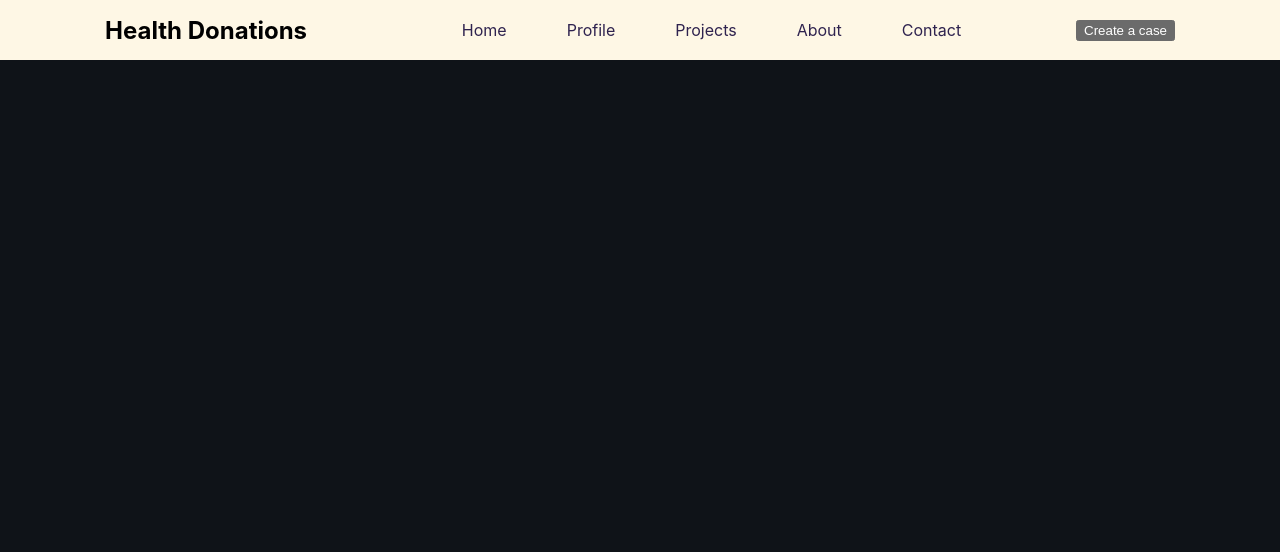
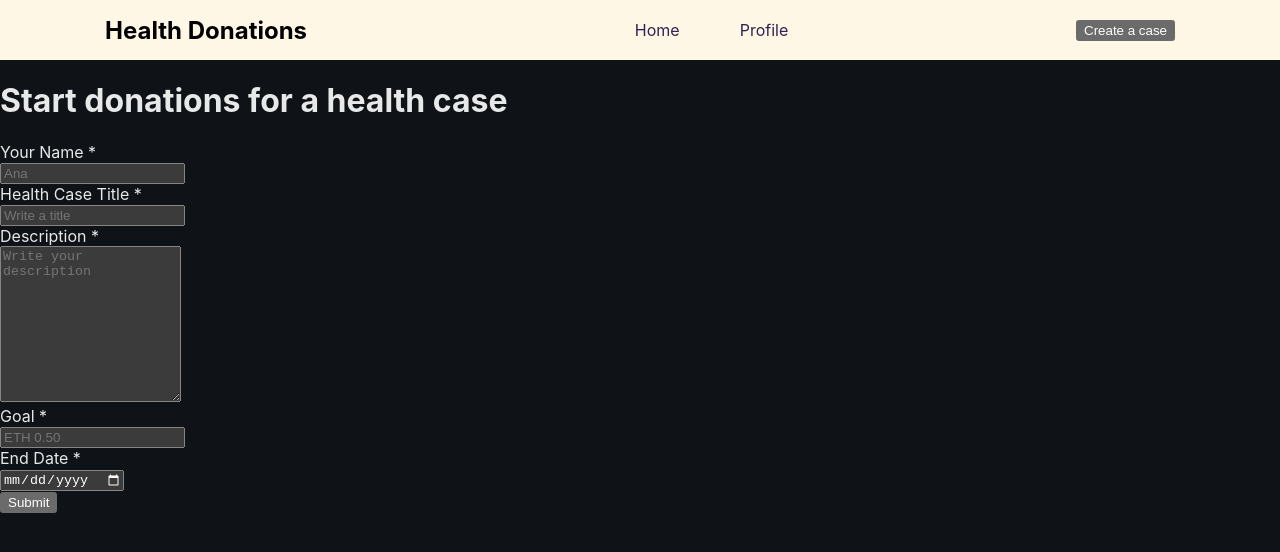
Before and after one commit to KirilTrbojevikj/BVIK-Project, a React (Vite) app in the folder client/: page /create-case in a window 1280 px wide. Shown: the top 552 px of the page. Built offline with nearby package versions, Linux system fonts and the light colour scheme; what @thirdweb-dev/react would draw is missing.

Commit message:
Create page

```diff
--- a/client/src/App.jsx
+++ b/client/src/App.jsx
@@ -2,7 +2,7 @@ import React from 'react';
 import { Route, Routes } from 'react-router-dom';
 
 import { Navbar } from './components';
-import { Home } from './pages';
+import { CreateCase, DetailsCase, Home, Profile } from './pages';
 
 const App = () => {
   return (
@@ -13,6 +13,9 @@ const App = () => {
 
         <Routes>
           <Route path='/' element={<Home />} />
+          <Route path='/profile' element={<Profile />} />
+          <Route path='/create-case' element={<CreateCase />} />
+          <Route path='/details/:id' element={<DetailsCase />} />
         </Routes>
       </div>
 
--- /dev/null
+++ b/client/src/components/FormField.jsx
@@ -0,0 +1,33 @@
+import React from 'react'
+
+const FormField = ({ labelName, placeholder,
+    inputType, isTextArea, value, handleChange }) => {
+    return (
+        <label>
+            {labelName && (
+                <div>{labelName}</div>
+            )}
+            {isTextArea ? (
+                <textarea
+                    required
+                    value={value}
+                    onChange={handleChange}
+                    rows={10}
+                    placeholder={placeholder}
+                />
+            ) : (
+                <input
+                    required
+                    value={value}
+                    onChange={handleChange}
+                    type={inputType}
+                    step="0.1"
+                    placeholder={placeholder}
+
+                />
+            )}
+        </label>
+    )
+}
+
+export default FormField
--- a/client/src/components/Navbar.jsx
+++ b/client/src/components/Navbar.jsx
@@ -27,15 +27,7 @@ const Navbar = () => {
             <li>
               <NavLink to="/profile">Profile</NavLink>
             </li>
-            <li>
-              <NavLink to="/projects">Projects</NavLink>
-            </li>
-            <li>
-              <NavLink to="/about">About</NavLink>
-            </li>
-            <li>
-              <NavLink to="/contact">Contact</NavLink>
-            </li>
+
           </ul>
         </div>
 
--- a/client/src/components/index.js
+++ b/client/src/components/index.js
@@ -1,2 +1,3 @@
 export { default as Navbar } from './Navbar';
 export { default as CustomButton } from './CustomButton';
+export { default as FormField } from './FormField';
--- a/client/src/pages/CreateCase.jsx
+++ b/client/src/pages/CreateCase.jsx
@@ -1,8 +1,92 @@
-import React from 'react'
+import React, { useState } from 'react';
+import { useNavigate } from 'react-router-dom';
+import { ethers } from 'ethers';
+
+import { CustomButton, FormField } from '../components';
 
 const CreateCase = () => {
+
+  const navigate = useNavigate();
+  const [isLoading, setIsLoading] = useState(false);
+  const [form, setForm] = useState({
+    name: '',
+    title: '',
+    description: '',
+    target: '',
+    deadline: '',
+
+  });
+
+  const handleFormFieldChange = (fieldName, e) => {
+    setForm({ ...form, [fieldName]: e.target.value })
+  }
+
+  const handleSubmit = (e) => {
+    e.preventDefault();
+
+
+    console.log(form);
+
+  }
+
   return (
-    <div>CreateCase</div>
+    <div>
+      <div>
+        <h1>Start donations for a health case</h1>
+      </div>
+
+      <form onSubmit={handleSubmit}>
+        <div>
+          <FormField
+            labelName="Your Name *"
+            placeholder="Ana"
+            inputType="text"
+            value={form.name}
+            handleChange={(e) => handleFormFieldChange('name', e)}
+          />
+          <FormField
+            labelName="Health Case Title *"
+            placeholder="Write a title"
+            inputType="text"
+            value={form.title}
+            handleChange={(e) => handleFormFieldChange('title', e)}
+          />
+
+        </div>
+
+        <FormField
+          labelName="Description *"
+          placeholder="Write your description"
+          isTextArea
+          value={form.description}
+          handleChange={(e) => handleFormFieldChange('description', e)}
+        />
+
+        <div>
+          <FormField
+            labelName="Goal *"
+            placeholder="ETH 0.50"
+            inputType="text"
+            value={form.target}
+            handleChange={(e) => handleFormFieldChange('target', e)}
+          />
+          <FormField
+            labelName="End Date *"
+            placeholder="End Date"
+            inputType="date"
+            value={form.deadline}
+            handleChange={(e) => handleFormFieldChange('deadline', e)}
+          />
+        </div>
+
+        <div>
+          <CustomButton
+            btnType="submit"
+            title="Submit"
+          />
+        </div>
+      </form>
+    </div>
   )
 }
 
```
